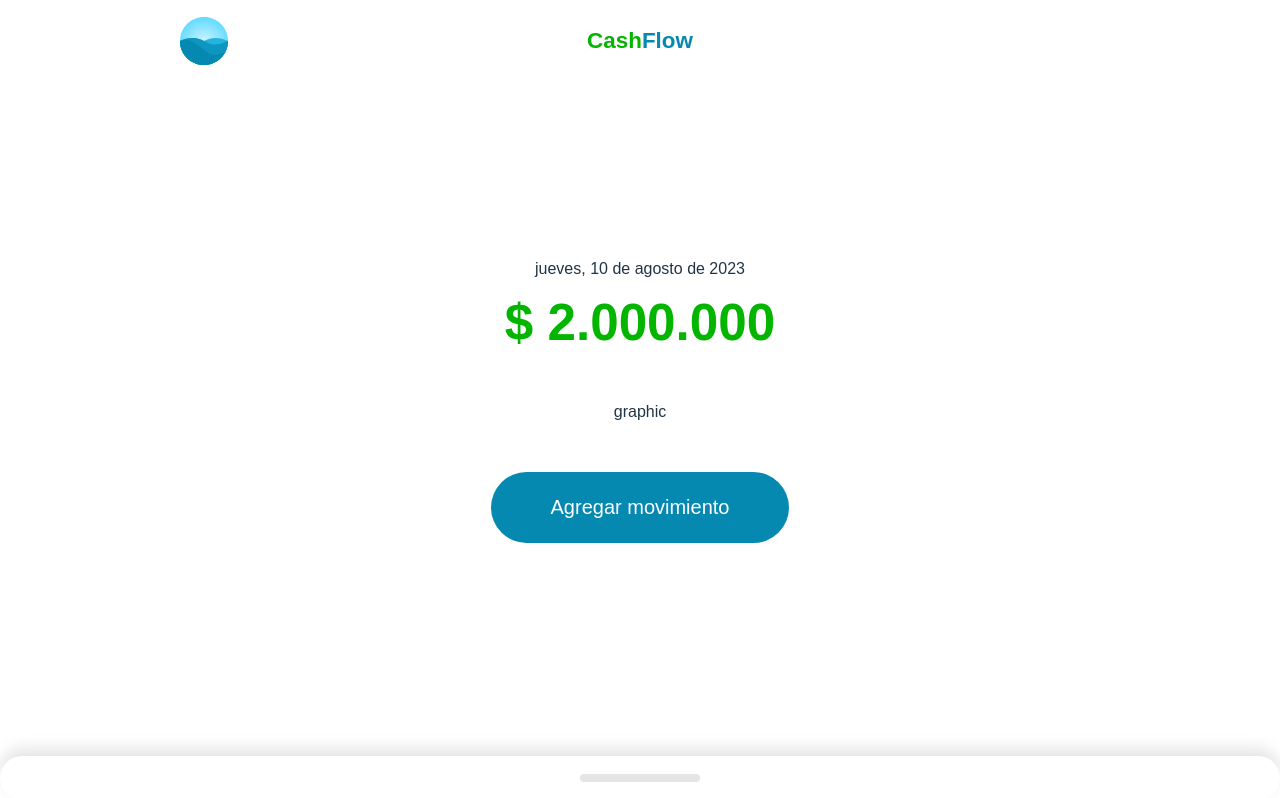
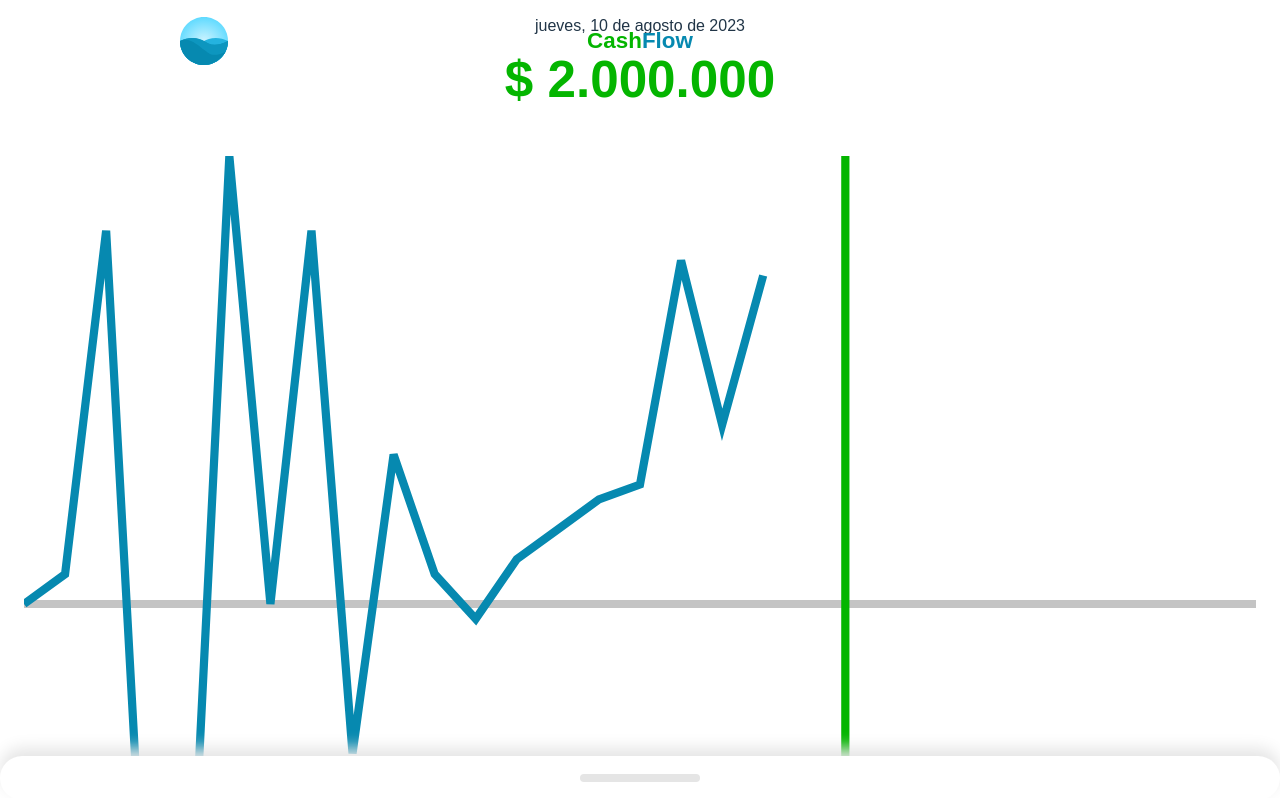
Before and after one commit to IvanJimenezB/cash-flow, a Vue app: page / in a window 1280 px wide. Shown: the top 798 px of the page. Built offline with nearby package versions, Linux system fonts and the light colour scheme.

Commit message:
Creacion del componente graphic con funcionalidad de linea grafica dependiendo de los puntos almacenados

```diff
--- a/src/components/Home.vue
+++ b/src/components/Home.vue
@@ -2,30 +2,31 @@
     import Layout from './Layout.vue'
     import Header from './Header.vue'
     import Resume from './Resume/Index.vue'
+    import Graphic from './Resume/Graphic.vue'
     import Action from './Action.vue'
     import Movements from './Movements/Index.vue'
     import { reactive } from 'vue'
 
     const data = [
-        {id: 1,title: "Ahorro",description:"esto es una descripcion de ejemplo xd xd",amount:2500000},
-        {id: 2,title: "Ahorro",description:"esto es una descripcion de ejemplo xd xd",amount:250000},
-        {id: 3,title: "Ahorro",description:"esto es una descripcion de ejemplo xd xd",amount:250000},
-        {id: 4,title: "Ahorro",description:"esto es una descripcion de ejemplo xd xd",amount:-250000},
-        {id: 5,title: "Ahorro",description:"esto es una descripcion de ejemplo xd xd",amount:-250000},
-        {id: 6,title: "Ahorro",description:"esto es una descripcion de ejemplo xd xd",amount:250000},
-        {id: 7,title: "Ahorro",description:"esto es una descripcion de ejemplo xd xd",amount:-250000},
-        {id: 8,title: "Ahorro",description:"esto es una descripcion de ejemplo xd xd",amount:250000},
-        {id: 9,title: "Ahorro",description:"esto es una descripcion de ejemplo xd xd",amount:-250000},
-        {id: 10,title: "Ahorro",description:"esto es una descripcion de ejemplo xd xd",amount:250000},
-        {id: 11,title: "Ahorro",description:"esto es una descripcion de ejemplo xd xd",amount:250000},
-        {id: 12,title: "Ahorro",description:"esto es una descripcion de ejemplo xd xd",amount:-250000},
-        {id: 13,title: "Ahorro",description:"esto es una descripcion de ejemplo xd xd",amount:250000},
-        {id: 14,title: "Ahorro",description:"esto es una descripcion de ejemplo xd xd",amount:250000},
-        {id: 15,title: "Ahorro",description:"esto es una descripcion de ejemplo xd xd",amount:-250000},
-        {id: 16,title: "Ahorro",description:"esto es una descripcion de ejemplo xd xd",amount:250000},
-        {id: 17,title: "Ahorro",description:"esto es una descripcion de ejemplo xd xd",amount:250000},
-        {id: 18,title: "Ahorro",description:"esto es una descripcion de ejemplo xd xd",amount:250000},
-        {id: 19,title: "Ahorro",description:"esto es una descripcion de ejemplo xd xd",amount:250000},
+        {id: 1,title: "Ahorro",description:"esto es una descripcion de ejemplo xd xd",amount:0},
+        {id: 2,title: "Ahorro",description:"esto es una descripcion de ejemplo xd xd",amount:2},
+        {id: 3,title: "Ahorro",description:"esto es una descripcion de ejemplo xd xd",amount:25},
+        {id: 4,title: "Ahorro",description:"esto es una descripcion de ejemplo xd xd",amount:-25},
+        {id: 5,title: "Ahorro",description:"esto es una descripcion de ejemplo xd xd",amount:-25},
+        {id: 6,title: "Ahorro",description:"esto es una descripcion de ejemplo xd xd",amount:30},
+        {id: 7,title: "Ahorro",description:"esto es una descripcion de ejemplo xd xd",amount:0},
+        {id: 8,title: "Ahorro",description:"esto es una descripcion de ejemplo xd xd",amount:25},
+        {id: 9,title: "Ahorro",description:"esto es una descripcion de ejemplo xd xd",amount:-10},
+        {id: 10,title: "Ahorro",description:"esto es una descripcion de ejemplo xd xd",amount:10},
+        {id: 11,title: "Ahorro",description:"esto es una descripcion de ejemplo xd xd",amount:2},
+        {id: 12,title: "Ahorro",description:"esto es una descripcion de ejemplo xd xd",amount:-1},
+        {id: 13,title: "Ahorro",description:"esto es una descripcion de ejemplo xd xd",amount:3},
+        {id: 14,title: "Ahorro",description:"esto es una descripcion de ejemplo xd xd",amount:5},
+        {id: 15,title: "Ahorro",description:"esto es una descripcion de ejemplo xd xd",amount:7},
+        {id: 16,title: "Ahorro",description:"esto es una descripcion de ejemplo xd xd",amount:8},
+        {id: 17,title: "Ahorro",description:"esto es una descripcion de ejemplo xd xd",amount:23},
+        {id: 18,title: "Ahorro",description:"esto es una descripcion de ejemplo xd xd",amount:12},
+        {id: 19,title: "Ahorro",description:"esto es una descripcion de ejemplo xd xd",amount:22},
     ]
 
     const movements = data.map((d)=> reactive(d))
@@ -40,7 +41,7 @@
         <template #resume>
             <Resume :label="null" :amount="null" :totalAmount="2000000">
                 <template #graphic>
-                    graphic
+                    <Graphic :movements="movements"/>
                 </template>
                 <template #action>
                     <Action/>
--- /dev/null
+++ b/src/components/Resume/Graphic.vue
@@ -0,0 +1,44 @@
+<script setup>
+    import { computed,defineProps } from 'vue';
+
+    const props = defineProps({movements: Object})
+
+    const amounts = props.movements.map((o)=> o.amount )
+
+    const points = computed(()=>{
+        return amounts.reduce((acc,item,index)=>{
+            const x = index * 10
+            let y = amountToPixels(item)
+            return `${acc} ${x},${y} `
+        },"")
+    })
+
+    const amountToPixels = (amount)=>{
+        const min = Math.min(...amounts)
+        const max = Math.max(...amounts)
+
+        const amountAbs = amount + Math.abs(min)
+        const minMax = Math.abs(max) + Math.abs(min)
+        return 200 - ( (amountAbs * 100) / minMax) * 2
+    }
+
+    const zero = computed(()=> amountToPixels(0))
+
+</script>
+<template>
+    <svg  viewBox="0 0 300 200">
+        <line stroke="#c4c4c4" stroke-width="2" x1="0" :y1="zero" x2="300" :y2="zero" />
+        <polyline fill="none" stroke="#0689B0" stroke-width="2" :points="points" />
+        <line stroke="#04b500" stroke-width="2" x1="200" y1="0" x2="200" y2="200" />
+    </svg>
+    <p>Ultimos 30 días</p>
+</template>
+<style scoped>
+svg {
+  width: 100%;
+}
+
+p {
+  text-align: center;
+}
+</style>
--- a/src/components/Resume/Index.vue
+++ b/src/components/Resume/Index.vue
@@ -57,5 +57,6 @@ h1 {
   width: 100%;
   padding: 48px 24px;
   box-sizing: border-box;
+  flex-direction: column;
 }
 </style>
```
